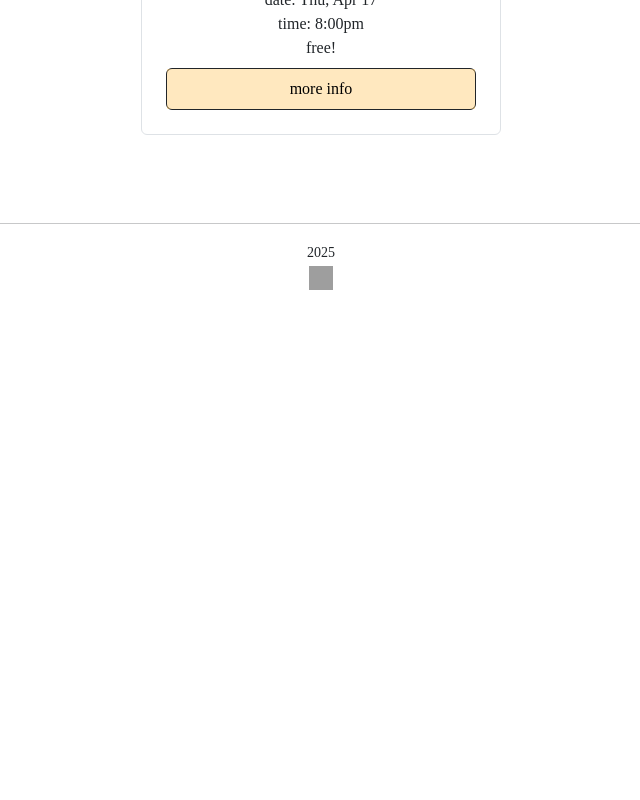
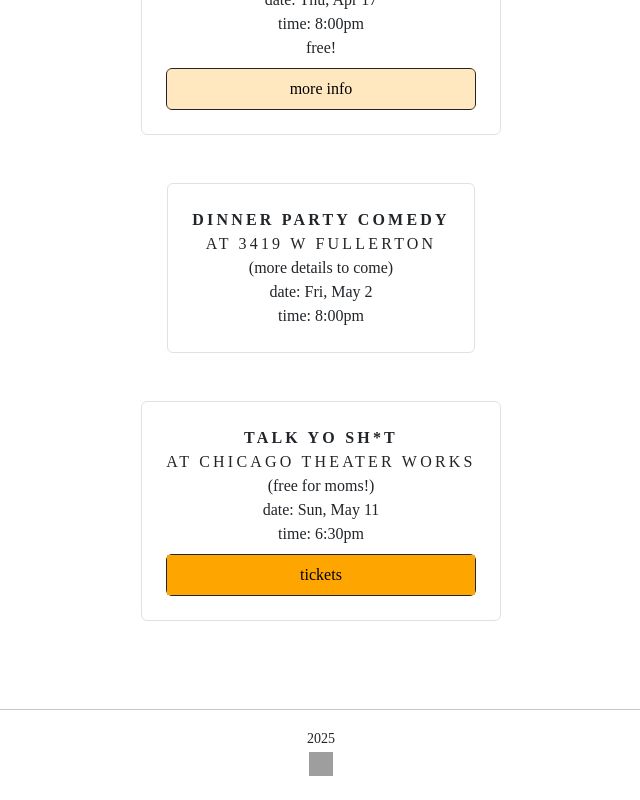
Before and after one commit to nwhalen2/cachinnat, a Vue app in the folder vue-project/: page /shows in a window 1280 px wide. Shown: the part 2590-3390 px from the top of the page, without its empty margins (319-959 px from the left). Before the commit the page ends 2904 px from the top, so only its background shows below. Built offline with nearby package versions, Linux system fonts and the light colour scheme; grey boxes are pictures that could not be loaded.

Commit message:
dinner party & talk yo sh*t

```diff
--- a/vue-project/src/components/Shows.vue
+++ b/vue-project/src/components/Shows.vue
@@ -36,6 +36,23 @@
     return {
       showPast: false,
       allShows: [
+        {
+          title: `<b>talk yo sh*t</b><br/>at chicago theater works`,
+          extra: `free for moms!`,
+          free: false,
+          url: `https://www.instagram.com/p/DH4iIF8PUfI/`,
+          date: `05/11/2025`,
+          time: `6:30pm`
+        },
+
+        {
+          title: `<b>dinner party comedy</b><br/>at 3419 w fullerton`,
+          extra: `more details to come`,
+          //free: false,
+          //url: ``,
+          date: `05/02/2025`,
+          time: `8:00pm`
+        },
         {
           title: `<b>love below comedy show</b><br/>at beermiscuous`,
           extra: ``,
```
